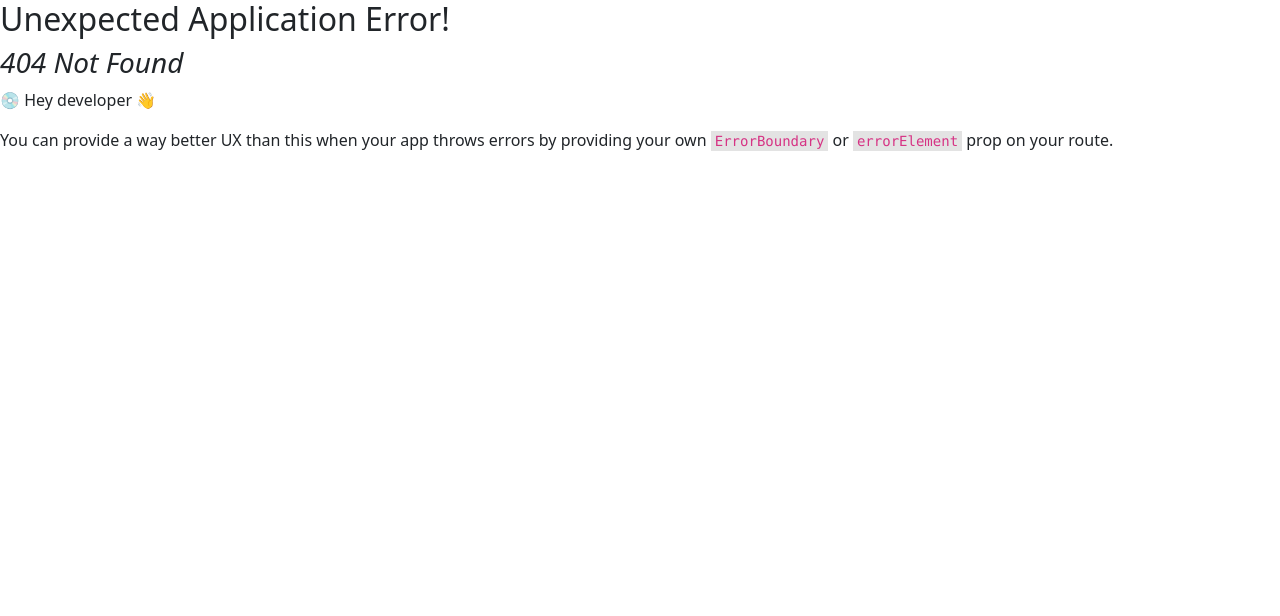
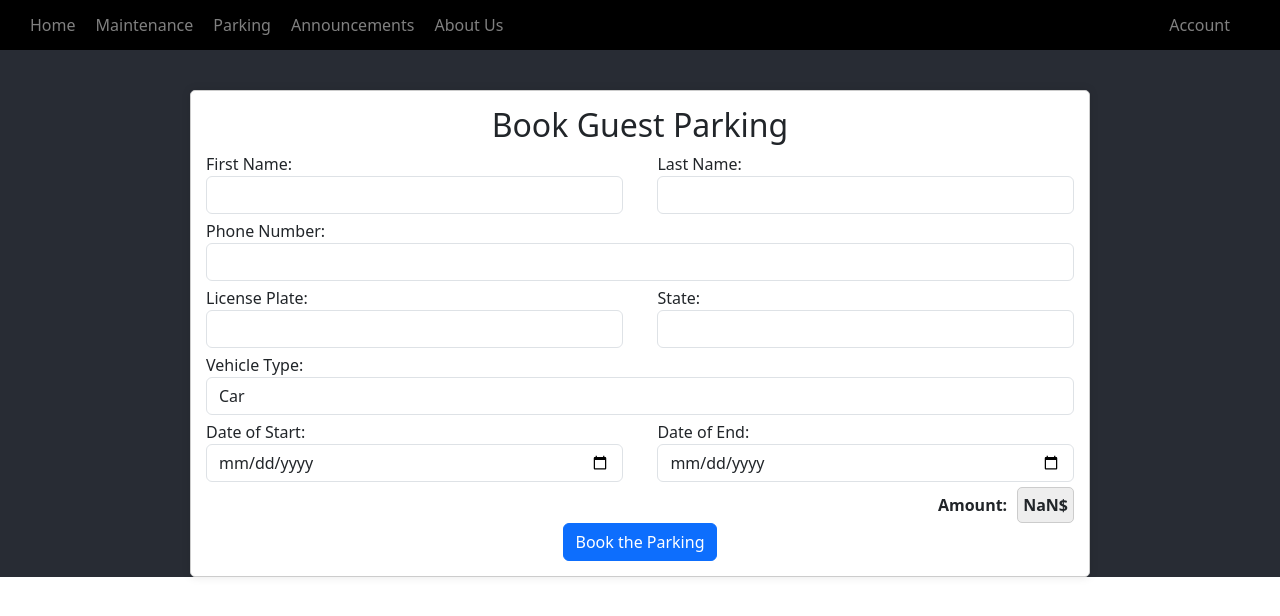
Before and after one commit to manein/PropertyAdministrationSystem, a React (Create React App) app in the folder client/: page /guestparking in a window 1280 px wide. Before the commit this address had no page. Shown: the top 616 px of the page. Built offline with nearby package versions, Linux system fonts and the light colour scheme.

Commit message:
Book Guest Parking page added and routed

```diff
--- a/client/src/App.css
+++ b/client/src/App.css
@@ -1,16 +1,10 @@
-.App {
-  text-align: center;
-}
-
 .App-logo {
   height: 40vmin;
   pointer-events: none;
 }
 
-@media (prefers-reduced-motion: no-preference) {
-  .App-logo {
-    animation: App-logo-spin infinite 20s linear;
-  }
+.page{
+  background-color: #282c34
 }
 
 .App-header {
@@ -24,15 +18,44 @@
   color: white;
 }
 
-.App-link {
-  color: #61dafb;
+.auth-form {
+  max-width: 900px;
+  margin: 40px auto;
+  padding: 15px;
+  border: 1px solid #ccc;
+  border-radius: 5px;
+  box-shadow: 0px 0px 10px rgba(0, 0, 0, 0.1);
+  background-color: #ffffff;
 }
 
-@keyframes App-logo-spin {
-  from {
-    transform: rotate(0deg);
-  }
-  to {
-    transform: rotate(360deg);
-  }
+.form-group {
+  margin-bottom: 5px;
 }
+
+.form-control {
+  width: 100%;
+}
+
+.auth-link {
+  color: #007bff;
+  cursor: pointer;
+  text-decoration: underline;
+}
+
+.amount-box {
+  display: flex;
+  justify-content: flex-end;
+  align-items: center;
+}
+
+.amount-label {
+  font-weight: bold;
+  margin-right: 10px;
+}
+
+.amount-value {
+  background-color: #eee;
+  padding: 5px;
+  border: 1px solid #ccc;
+  border-radius: 5px;
+}
--- /dev/null
+++ b/client/src/GuestParking.js
@@ -0,0 +1,178 @@
+import React, { useState } from 'react';
+import Navbar from './NavBar';
+
+
+const GuestParkingForm = () => {
+  const [formData, setFormData] = useState({
+    firstName: '',
+    lastName: '',
+    phoneNumber: '',
+    licensePlate: '',
+    state: '',
+    vehicleType: 'car',
+    startDate: '',
+    endDate: '',
+  });
+
+  const handleChange = (e) => {
+    const { name, value } = e.target;
+    setFormData({ ...formData, [name]: value });
+  };
+
+  const handleSubmit = (e) => {
+    e.preventDefault();
+    // Add your form submission logic here
+    console.log('Form submitted:', formData);
+  };
+
+  const calculateAmount = () => {
+    const { startDate, endDate } = formData;
+    const start = new Date(startDate);
+    const end = new Date(endDate);
+    const timeDiff = Math.abs(end.getTime() - start.getTime());
+    const days = Math.ceil(timeDiff / (1000 * 3600 * 24));
+
+    return days * 10
+  };
+
+
+  return (
+    <div  className='page'>
+    <div> <Navbar />
+        <div className="auth-form" style={{ width: '80%' }}>
+        <h2 style={{ textAlign: 'center' }}>Book Guest Parking</h2>
+        <form>
+        <div className="form-group" style={{ display: 'flex', justifyContent: 'space-between' }}>
+            <div style={{ width: '48%' }}>
+                <label>First Name:</label>
+                <input
+                type="text"
+                className="form-control"
+                name="firstName"
+                value={formData.firstName}
+                onChange={handleChange}
+                required
+                />
+            </div>
+
+            <div style={{ width: '48%' }}>
+                <label>Last Name:</label>
+                <input
+                type="text"
+                className="form-control"
+                name="lastName"
+                value={formData.lastName}
+                onChange={handleChange}
+                required
+                />
+            </div>
+            </div>
+
+            <div className="form-group">
+            <label>Phone Number:</label>
+            <input
+                type="tel"
+                className="form-control"
+                name="phoneNumber"
+                value={formData.phoneNumber}
+                onChange={handleChange}
+                required
+            />
+            </div>
+
+            <div className="form-group" style={{ display: 'flex', justifyContent: 'space-between' }}>
+            <div style={{ width: '48%' }}>
+                <label>License Plate:</label>
+                <input
+                type="text"
+                className="form-control"
+                name="licensePlate"
+                value={formData.licensePlate}
+                onChange={handleChange}
+                required
+                />
+            </div>
+
+            <div style={{ width: '48%' }}>
+                <label>State:</label>
+                <input
+                type="text"
+                className="form-control"
+                name="state"
+                value={formData.state}
+                onChange={handleChange}
+                required
+                />
+            </div>
+            </div>
+
+            <div className="form-group">
+            <label>Vehicle Type:</label>
+            <select
+                className="form-control"
+                name="vehicleType"
+                value={formData.vehicleType}
+                onChange={handleChange}
+                required
+            >
+                <option value="car">Car</option>
+                <option value="motorcycle">Motorcycle</option>
+                <option value="truck">Truck</option>
+                {/* Add more options as needed */}
+            </select>
+            </div>
+
+            <div className="form-group" style={{ display: 'flex', justifyContent: 'space-between' }}>
+            <div style={{ width: '48%' }}>
+                <label>Date of Start:</label>
+                <input
+                type="date"
+                className="form-control"
+                name="startDate"
+                value={formData.startDate}
+                onChange={handleChange}
+                required
+                />
+            </div>
+
+            <div style={{ width: '48%' }}>
+                <label>Date of End:</label>
+                <input
+                type="date"
+                className="form-control"
+                name="endDate"
+                value={formData.endDate}
+                onChange={handleChange}
+                required
+                />
+            </div>
+            </div>
+
+            <div>
+                <div className="amount-box">
+                    <div className="amount-label">Amount:</div>
+                <div className="amount-value">
+                    <strong>{calculateAmount()}$</strong>
+                </div>
+                </div>
+            </div>
+
+            <div style={{ textAlign: 'center' }}>
+            <button
+            type="button"
+            className="btn btn-primary"
+            onClick={handleSubmit}
+            >
+            Book the Parking
+            </button>
+            </div>
+
+        </form>
+        </div>
+
+    </div>
+    </div>
+  );
+};
+
+export default GuestParkingForm;
--- a/client/src/index.js
+++ b/client/src/index.js
@@ -7,11 +7,13 @@ import 'bootstrap/dist/css/bootstrap.css';
 import { createBrowserRouter, createRoutesFromElements, Route, RouterProvider } from 'react-router-dom';
 import Home from './Home';
 import Navbar from './NavBar';
+import GuestParking from './GuestParking';
 
 const routes = createRoutesFromElements(
     <>
     <Route path="/home" element={<Home />}/>
     <Route path="/navbar" element={<Navbar />}/>
+    <Route path="/guestparking" element={<GuestParking />}/>
     </>
   )
 
```
